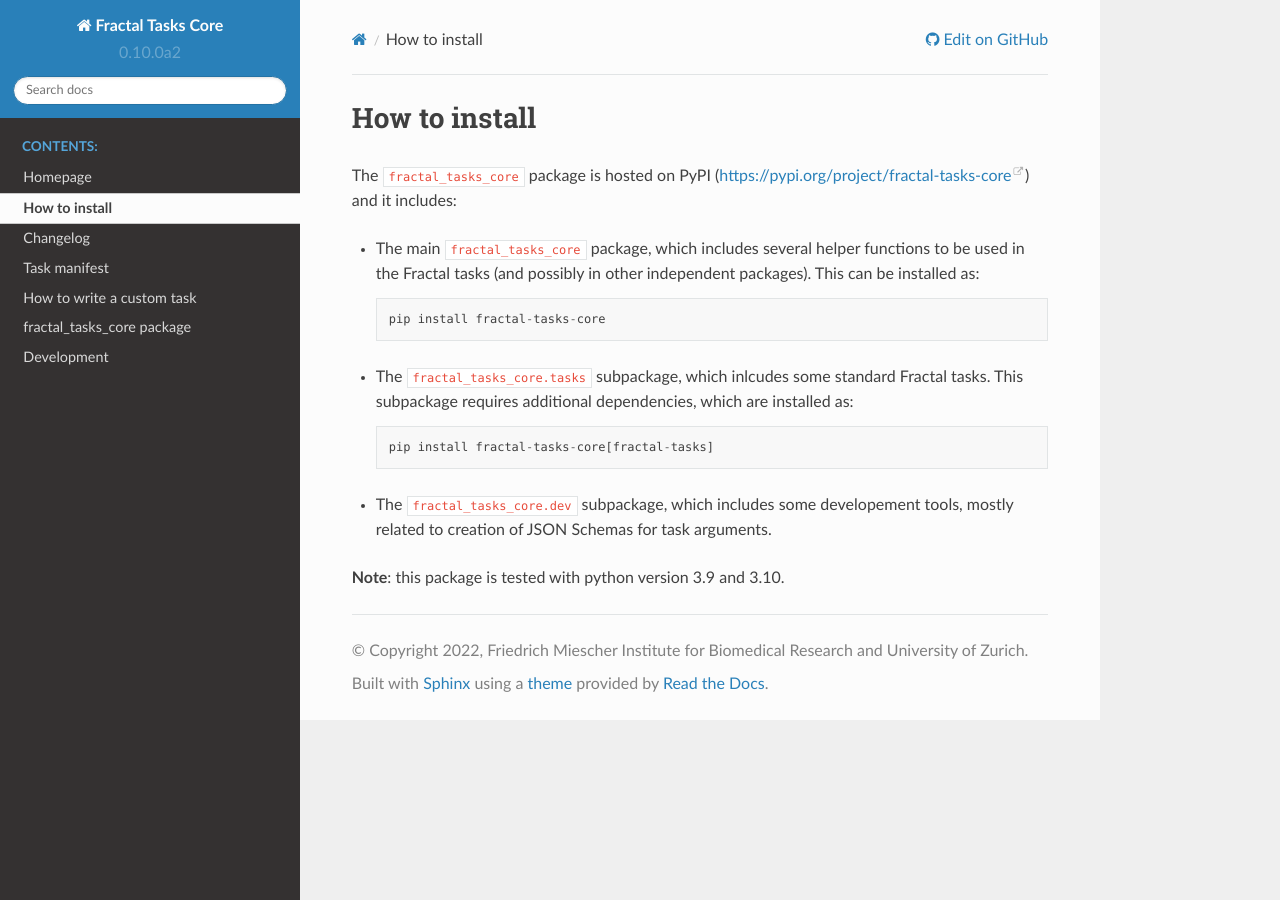
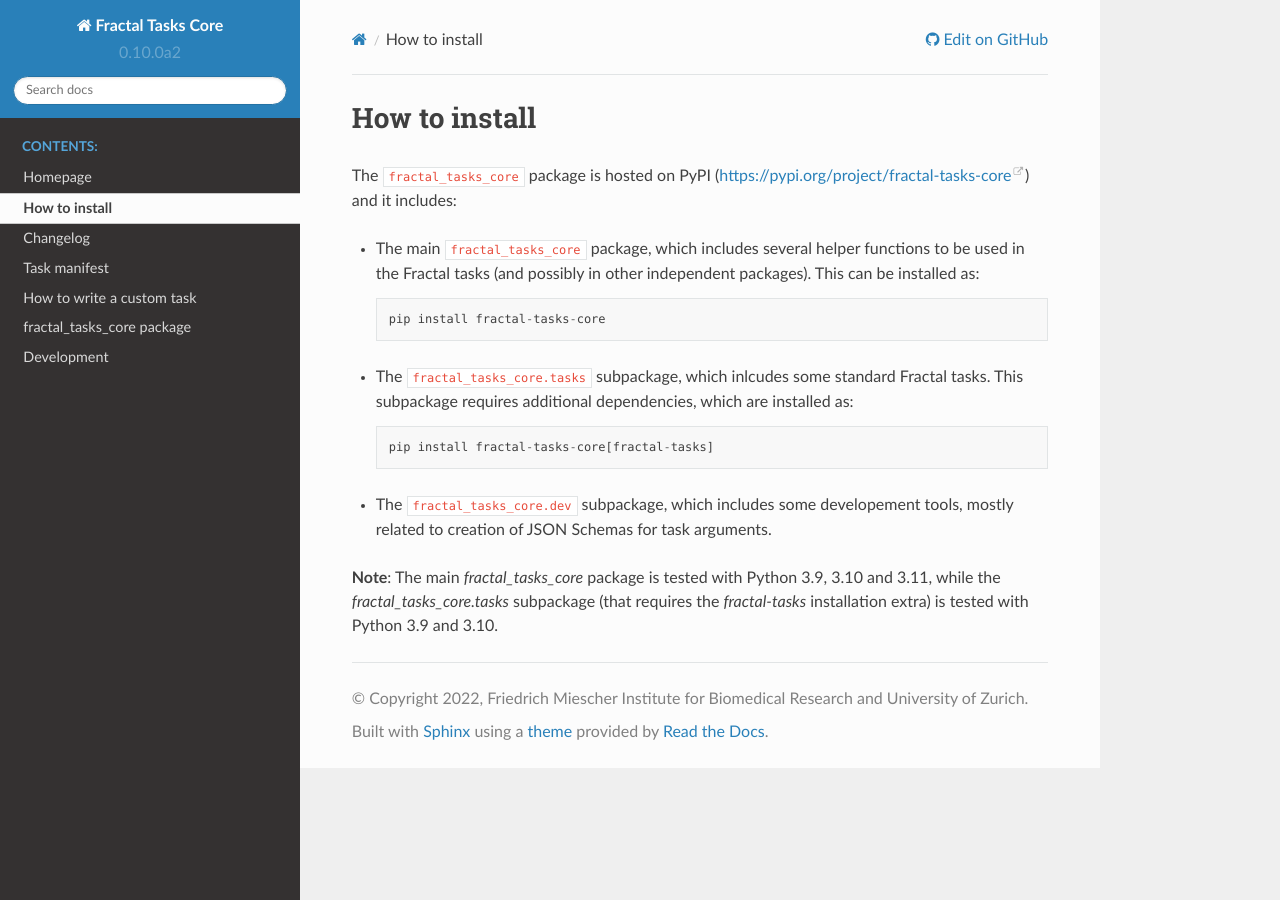
Before and after one commit to fractal-analytics-platform/fractal-tasks-core, a Sphinx documentation site: the page built from docs/source/install_howto.rst, in a window 1280 px wide. Built offline with Sphinx 7.4.7 and the Read the Docs theme 2.0.0, drawn with Linux system fonts in a browser that asks for light colours; pages that are not in the unit, such as notebooks, are missing from menus.

Commit message:
Update docs

```diff
--- a/docs/source/install_howto.rst
+++ b/docs/source/install_howto.rst
@@ -14,4 +14,6 @@ The ``fractal_tasks_core`` package is hosted on PyPI (https://pypi.org/project/f
 * The ``fractal_tasks_core.dev`` subpackage, which includes some developement tools, mostly related to creation of JSON Schemas for task arguments.
 
 
-**Note**: this package is tested with python version 3.9 and 3.10.
+**Note**: The main `fractal_tasks_core` package is tested with Python 3.9, 3.10
+and 3.11, while the `fractal_tasks_core.tasks` subpackage (that requires the
+`fractal-tasks` installation extra) is tested with Python 3.9 and 3.10.
```
